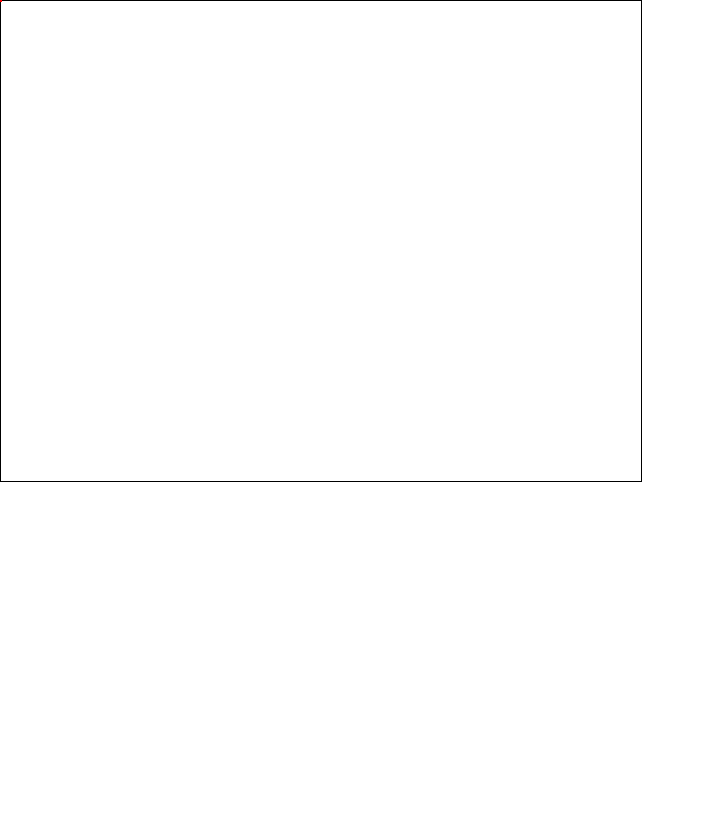
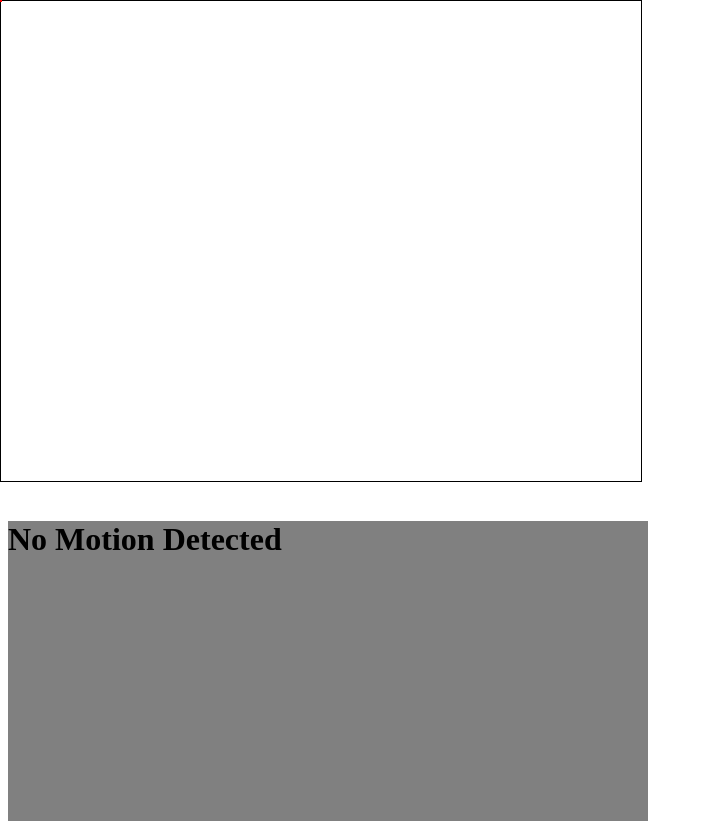
Before and after one commit to tenzin15/project01, a plain HTML site: page index.html in a window 1280 px wide. Shown: the whole page, without its empty margins (0-711 px from the left). Before the commit the page ends 800 px from the top, so only its background shows below. Drawn offline with Linux system fonts and the light colour scheme; animation ran at ten frames a second.

Commit message:
barebone webcam motion detection ready

```diff
--- a/index.html
+++ b/index.html
@@ -9,6 +9,7 @@
 		<video id="webCamWindow" autoplay></video>
 		<div id="movement"></div>
     <div id="canvas"></div>
+    <div id="bottom"></div>
 
 		<script type="text/javascript" src="src/js/global.js"></script>
 		<script type="text/javascript" src="src/js/MotionDetector/WebCamCapture.js"></script>
--- a/src/js/MotionDetector/Core.js
+++ b/src/js/MotionDetector/Core.js
@@ -105,8 +105,17 @@
 		 */
 		function main() {
 			try{
-				render();
-			} catch(e) {
+				render();if (document.getElementById('movement').style.width.length > 0 || document.getElementById('movement').style.height.length > 0)
+          {
+            document.getElementById('bottom').innerHTML = `<h1>Motion Detected</h1>`;
+            document.getElementById('bottom').innerHTML += '<h1>X:'+ document.getElementById('movement').getBoundingClientRect().top+'</h1>';
+            document.getElementById('bottom').innerHTML += '<h1>Y:'+ document.getElementById('movement').getBoundingClientRect().bottom+'</h1>';
+            document.getElementById('bottom').innerHTML += '<h1>Width:'+ document.getElementById('movement').clientWidth+'</h1>';
+            document.getElementById('bottom').innerHTML += '<h1>Height:'+ document.getElementById('movement').clientHeight+'</h1>';
+          }
+        else
+          document.getElementById('bottom').innerHTML = `<h1>No Motion Detected</h1>`;
+      } catch(e) {
 				console.log(e);
 				return;
 			}
--- a/src/styles/main.css
+++ b/src/styles/main.css
@@ -25,3 +25,11 @@
   border: 1px solid red;
   background: rgba(255,0,0,0.3);
 }
+
+#bottom {
+  position: relative;
+  width: 640px;
+  height: 300px;
+  background-color: grey;
+  top: 500px;
+}
```
